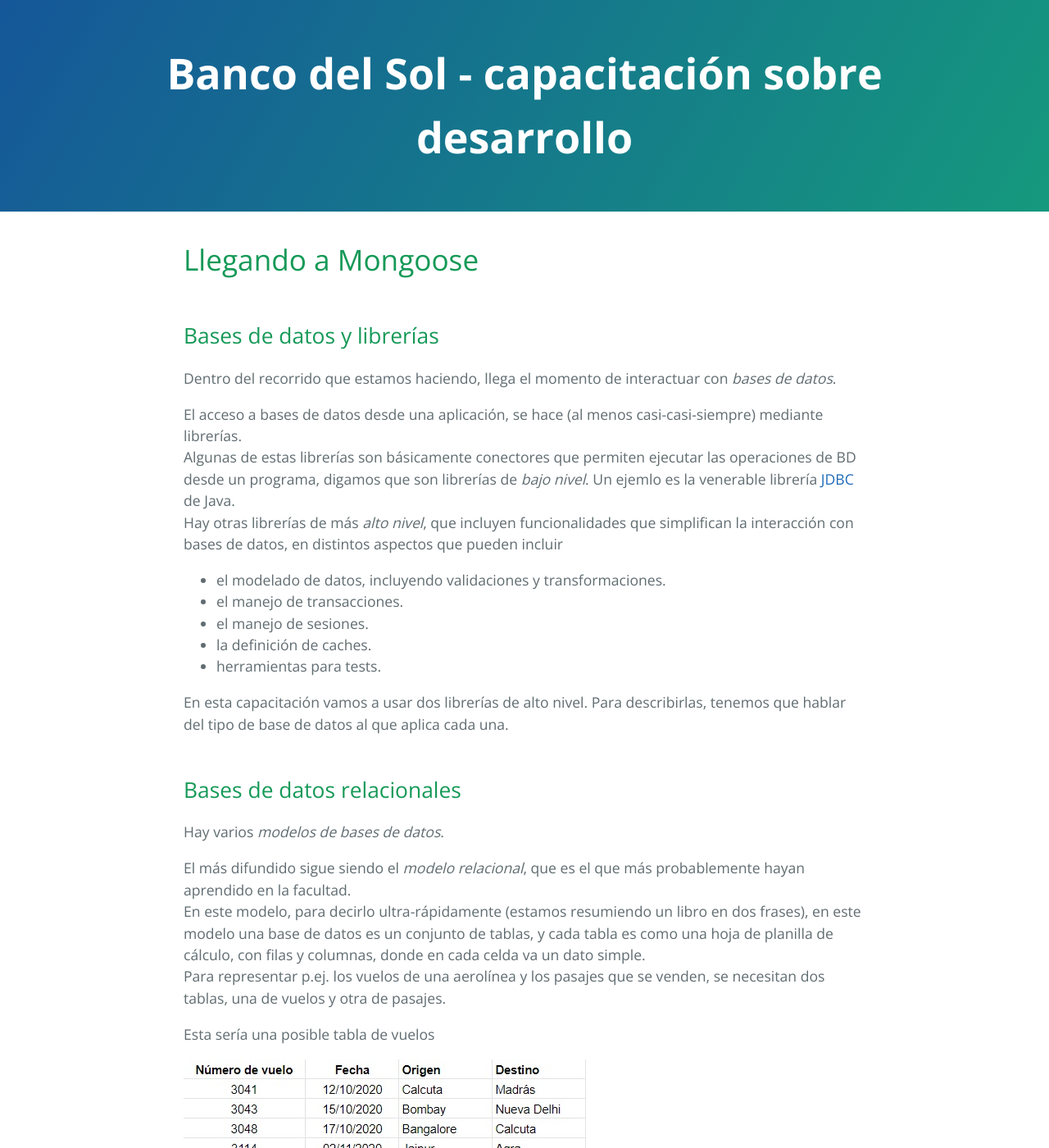
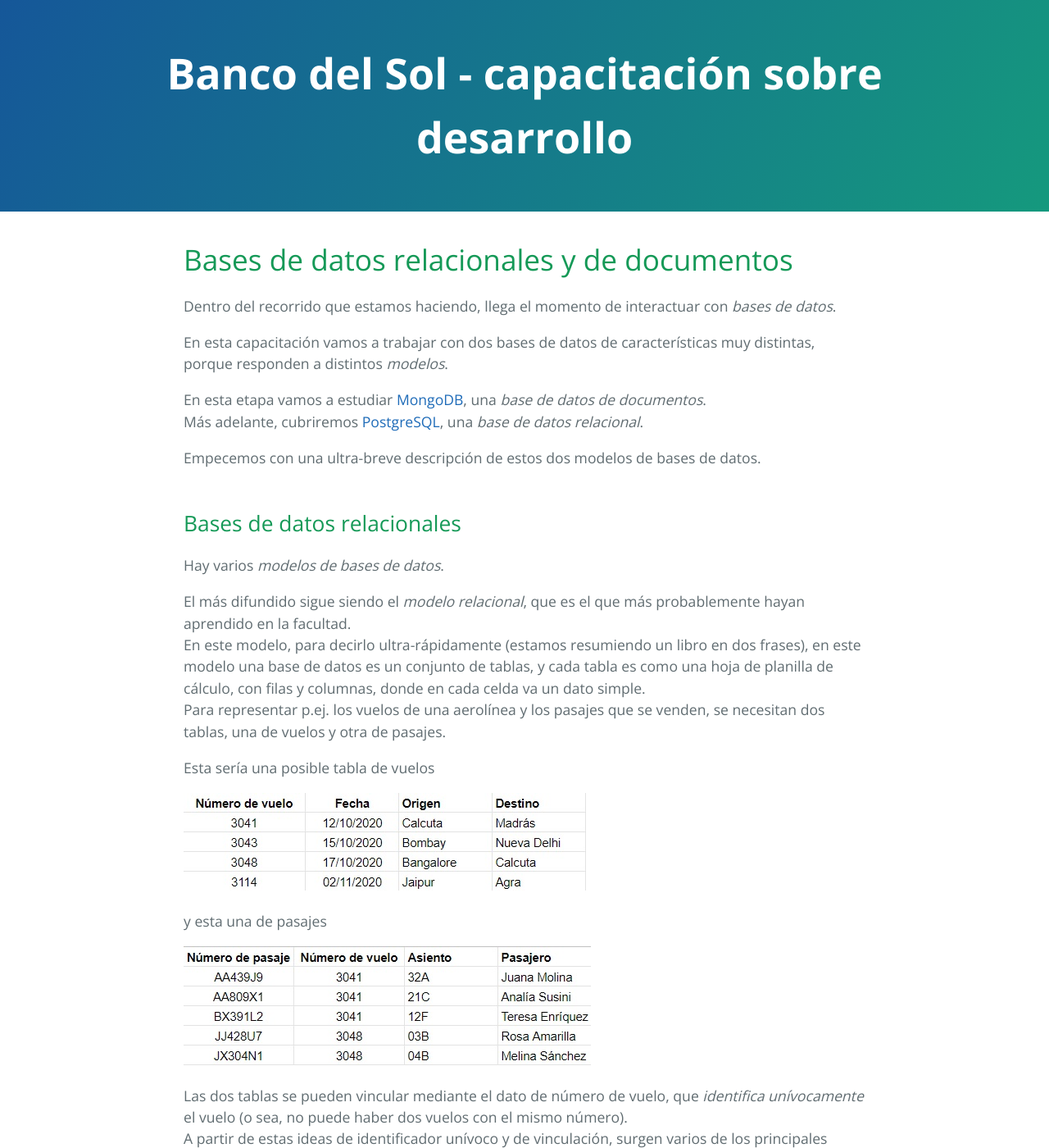
Before and after one commit to clombardi/bdsol-capacitacion-desarrollo, a Jekyll site: the page built from mongoose/modelos-bd.md, in a window 1280 px wide and 1400 px high. Shown: the whole window at 82% size. Built offline with Jekyll 4.4.1, drawn with Linux system fonts in a browser that asks for light colours; our own code applies the rules of GitHub Pages for plain Markdown files; some of the changed text lies outside the part shown.

Commit message:
modelos bd y librerias candidato

```diff
--- a/mongoose/modelos-bd.md
+++ b/mongoose/modelos-bd.md
@@ -1,18 +1,12 @@
-# Llegando a Mongoose
-
-## Bases de datos y librerías
+# Bases de datos relacionales y de documentos
 Dentro del recorrido que estamos haciendo, llega el momento de interactuar con _bases de datos_.
 
-El acceso a bases de datos desde una aplicación, se hace (al menos casi-casi-siempre) mediante librerías.
-Algunas de estas librerías son básicamente conectores que permiten ejecutar las operaciones de BD desde un programa, digamos que son librerías de _bajo nivel_. Un ejemlo es la venerable librería [JDBC](https://www.javatpoint.com/java-jdbc) de Java.
-Hay otras librerías de más _alto nivel_, que incluyen funcionalidades que simplifican la interacción con bases de datos, en distintos aspectos que pueden incluir
-- el modelado de datos, incluyendo validaciones y transformaciones.
-- el manejo de transacciones.
-- el manejo de sesiones.
-- la definición de caches.
-- herramientas para tests.
+En esta capacitación vamos a trabajar con dos bases de datos de características muy distintas, porque responden a distintos _modelos_.
 
-En esta capacitación vamos a usar dos librerías de alto nivel. Para describirlas, tenemos que hablar del tipo de base de datos al que aplica cada una.
+En esta etapa vamos a estudiar [MongoDB](https://www.mongodb.com/es), una _base de datos de documentos_.
+Más adelante, cubriremos [PostgreSQL](https://www.postgresql.org/), una _base de datos relacional_.
+
+Empecemos con una ultra-breve descripción de estos dos modelos de bases de datos.
 
 
 ## Bases de datos relacionales
@@ -124,4 +118,11 @@ db.vuelos.find(
 Respecto de la _integridad referencial_, en los casos en que se agrupa la información en una única colección el concepto deja de tener sentido, y si existen datos relacionados en colecciones distintas ... este tipo de bases no incluye funcionalidades que garanticen consistencia, será responsabilidad de quienes la usen.
 
 
-##
+## Tendencia a la convergencia
+Al avanzar en proyectos donde se adopta una BD que corresponde a un modelo, muchas veces se encuentran situaciones o requerimientos que hacen conveniente incorporar características de otro modelo.
+
+Esto empuja a la _convergencia_ entre modelos: bases de datos que responden a un modelo, van incorporando paulatinamente características que se asocian a un modelo distinto, tratando de reunir "lo mejor de distintos mundos".
+
+Por ejemplo, en sucesivas versiones de MongoDB, se incorporan características que es más común encontrar en bases de datos relacionales. En particular
+- se potencia la capacidad de hacer `joins` entre varias colecciones en una consulta, utilizando el [operador `$lookup`](https://docs.mongodb.com/manual/reference/operator/aggregation/lookup/).
+- se robustece el soporte para transacciones [ACID](https://www.geeksforgeeks.org/acid-properties-in-dbms/), en particular [a partir de la versión 4.0](https://www.mongodb.com/blog/post/mongodb-multi-document-acid-transactions-general-availability).
```
Also changed, not shown: mongoose/librerias.md (+17 -0 lines).
